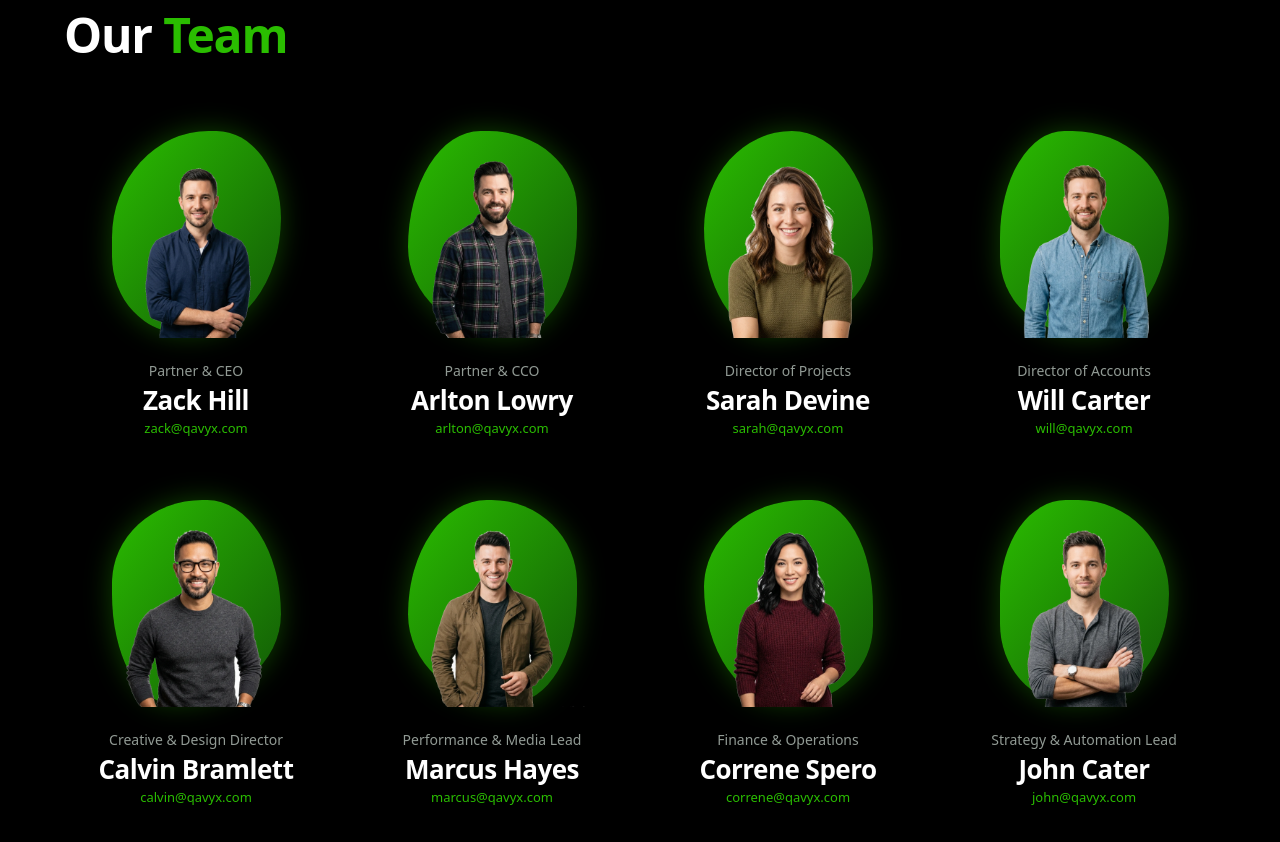
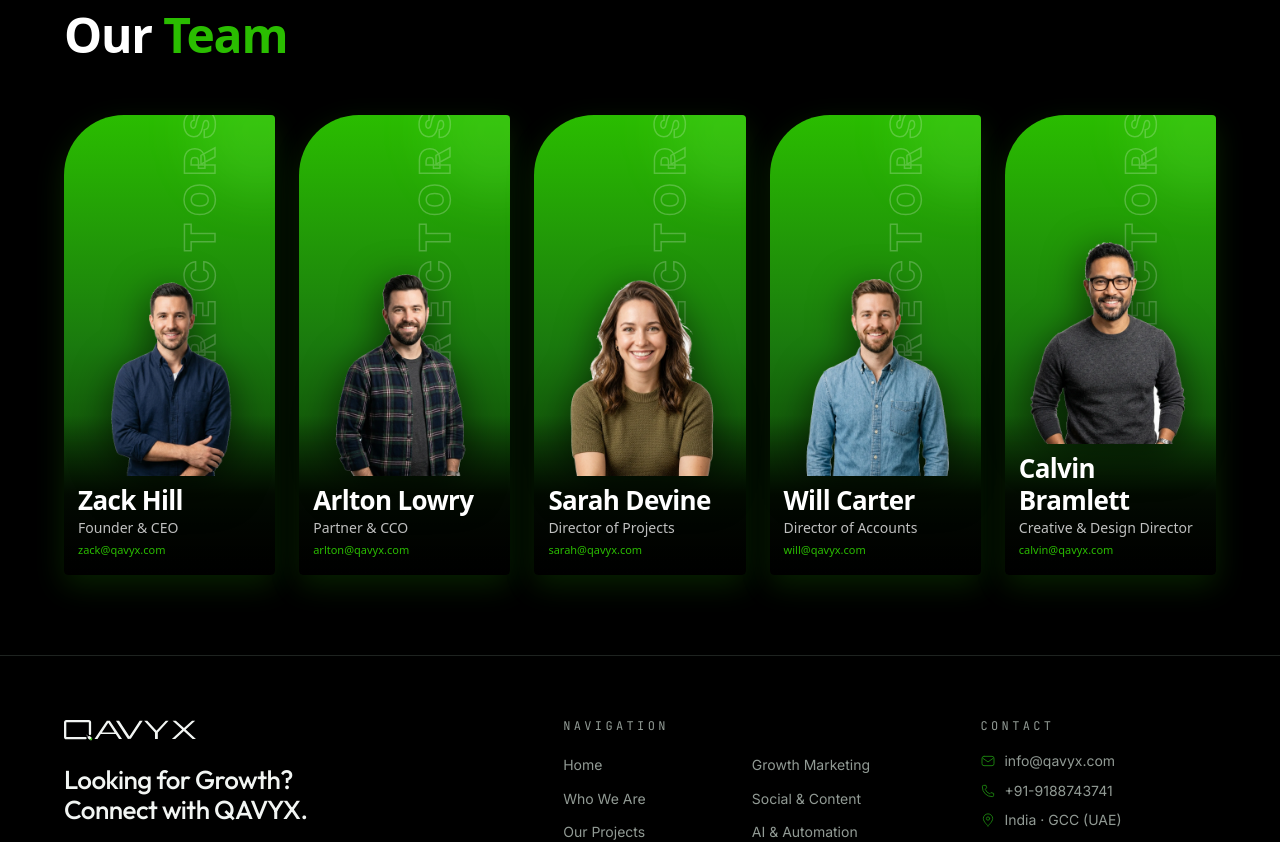
Before and after one commit to zynexta/QAVYX, a Next.js app: page /who-we-are in a window 1280 px wide. Shown: the part 1200-2042 px from the top of the page. Built offline with nearby package versions, Linux system fonts and the light colour scheme.

Commit message:
feat: implement 5-card single row team section matching reference design

```diff
--- a/components/company/TeamSection.tsx
+++ b/components/company/TeamSection.tsx
@@ -6,17 +6,15 @@ export interface TeamMember {
   role: string;
   email: string;
   image: string;
-  borderRadius: string;
 }
 
 export const TEAM_MEMBERS: TeamMember[] = [
   {
     id: '1',
     name: 'Zack Hill',
-    role: 'Partner & CEO',
+    role: 'Founder & CEO',
     email: 'zack@qavyx.com',
     image: '/images/team/team_zack.webp',
-    borderRadius: '60% 40% 55% 45% / 55% 45% 60% 40%',
   },
   {
     id: '2',
@@ -24,7 +22,6 @@ export const TEAM_MEMBERS: TeamMember[] = [
     role: 'Partner & CCO',
     email: 'arlton@qavyx.com',
     image: '/images/team/team_arlton.webp',
-    borderRadius: '45% 55% 40% 60% / 60% 40% 55% 45%',
   },
   {
     id: '3',
@@ -32,7 +29,6 @@ export const TEAM_MEMBERS: TeamMember[] = [
     role: 'Director of Projects',
     email: 'sarah@qavyx.com',
     image: '/images/team/team_sarah.webp',
-    borderRadius: '52% 48% 62% 38% / 48% 58% 42% 52%',
   },
   {
     id: '4',
@@ -40,7 +36,6 @@ export const TEAM_MEMBERS: TeamMember[] = [
     role: 'Director of Accounts',
     email: 'will@qavyx.com',
     image: '/images/team/team_will.webp',
-    borderRadius: '40% 60% 50% 50% / 55% 45% 60% 40%',
   },
   {
     id: '5',
@@ -48,31 +43,6 @@ export const TEAM_MEMBERS: TeamMember[] = [
     role: 'Creative & Design Director',
     email: 'calvin@qavyx.com',
     image: '/images/team/team_calvin.webp',
-    borderRadius: '55% 45% 65% 35% / 42% 58% 45% 55%',
-  },
-  {
-    id: '6',
-    name: 'Marcus Hayes',
-    role: 'Performance & Media Lead',
-    email: 'marcus@qavyx.com',
-    image: '/images/team/team_marcus.webp',
-    borderRadius: '48% 52% 40% 60% / 58% 42% 55% 45%',
-  },
-  {
-    id: '7',
-    name: 'Correne Spero',
-    role: 'Finance & Operations',
-    email: 'correne@qavyx.com',
-    image: '/images/team/team_correne.webp',
-    borderRadius: '62% 38% 50% 50% / 45% 55% 40% 60%',
-  },
-  {
-    id: '8',
-    name: 'John Cater',
-    role: 'Strategy & Automation Lead',
-    email: 'john@qavyx.com',
-    image: '/images/team/team_john.webp',
-    borderRadius: '42% 58% 55% 45% / 50% 50% 58% 42%',
   },
 ];
 
@@ -84,8 +54,8 @@ export function TeamSection() {
       className="relative w-full py-12 sm:py-16 md:py-20 bg-black select-none overflow-hidden"
     >
       <div className="mx-auto max-w-[var(--qx-shell)] px-3 sm:px-6">
-        {/* Header: Our Team with #2ABD00 highlight */}
-        <div className="mb-12 sm:mb-16 text-left">
+        {/* Header: Our Team */}
+        <div className="mb-10 sm:mb-14 text-left">
           <h2
             id="qx-team-heading"
             className="text-3xl sm:text-4xl md:text-5xl font-bold tracking-tight text-white font-sans"
@@ -94,51 +64,66 @@ export function TeamSection() {
           </h2>
         </div>
 
-        {/* 4-Column Responsive Grid matching reference */}
-        <div className="grid grid-cols-2 sm:grid-cols-2 lg:grid-cols-4 gap-y-12 sm:gap-y-14 gap-x-6 sm:gap-x-10 lg:gap-x-8 justify-items-center">
+        {/* 5 Cards in a Single Row matching the reference */}
+        <div className="grid grid-cols-2 sm:grid-cols-3 lg:grid-cols-5 gap-3.5 sm:gap-4 lg:gap-3.5 xl:gap-4 justify-items-center">
           {TEAM_MEMBERS.map((member) => (
             <div
               key={member.id}
-              className="group flex flex-col items-center text-center w-full max-w-[220px]"
+              className="group relative flex flex-col justify-end w-full max-w-[230px] h-[370px] xs:h-[400px] sm:h-[430px] lg:h-[460px]"
             >
-              {/* Photo Area with Organic Fluid Green Blob behind */}
-              <div className="relative w-[150px] h-[175px] xs:w-[165px] xs:h-[190px] sm:w-[185px] sm:h-[215px] flex items-end justify-center mb-4">
-                {/* Organic Green Fluid Blob */}
+              {/* Green Pillar Card Body matching reference: heavy rounded top-left, square top-right */}
+              <div className="absolute inset-0 rounded-tl-[44px] xs:rounded-tl-[52px] sm:rounded-tl-[60px] rounded-tr-[4px] rounded-b-[4px] bg-gradient-to-b from-[#2ABD00] via-[#1a7a0e] to-[#072403] overflow-hidden shadow-[0_10px_30px_rgba(42,189,0,0.18)] transition-all duration-300 group-hover:shadow-[0_14px_45px_rgba(42,189,0,0.38)]">
+                {/* Vertical Outlined "Directors" Watermark on the LEFT side */}
+                <span
+                  aria-hidden="true"
+                  className="absolute -left-6 xs:-left-5 sm:-left-4 top-[32%] -translate-y-1/2 -rotate-90 origin-center text-3xl xs:text-4xl sm:text-[42px] font-black uppercase tracking-[0.2em] pointer-events-none select-none whitespace-nowrap opacity-25"
+                  style={{
+                    WebkitTextStroke: '1.5px rgba(255, 255, 255, 0.9)',
+                    color: 'transparent',
+                  }}
+                >
+                  Directors
+                </span>
+
+                {/* Subtle top-right ambient light */}
                 <div
                   aria-hidden="true"
-                  className="pointer-events-none absolute inset-x-2 top-2 bottom-1 bg-gradient-to-br from-[#2ABD00] to-[#125807] shadow-[0_0_28px_rgba(42,189,0,0.35)] transition-all duration-500 group-hover:scale-105 group-hover:rotate-1"
-                  style={{
-                    borderRadius: member.borderRadius,
-                  }}
+                  className="absolute -top-12 -right-12 w-32 h-32 bg-[#86ff66]/15 rounded-full blur-xl pointer-events-none"
                 />
 
-                {/* Team Member Transparent Half-Body Cutout Photo */}
+                {/* Dark Gradient Overlay at Bottom for text legibility */}
+                <div
+                  aria-hidden="true"
+                  className="absolute inset-x-0 bottom-0 h-40 bg-gradient-to-t from-black via-black/85 to-transparent z-10 pointer-events-none"
+                />
+              </div>
+
+              {/* Team Member Cutout with ample headroom */}
+              <div className="relative z-20 w-full h-[84%] flex items-end justify-center pointer-events-none pb-1">
                 {/* eslint-disable-next-line @next/next/no-img-element */}
                 <img
                   src={member.image}
                   alt={member.name}
-                  className="relative z-10 w-full h-full object-contain object-bottom transition-transform duration-300 group-hover:scale-[1.03]"
+                  className="w-full h-full object-contain object-bottom transition-transform duration-300 group-hover:scale-105 drop-shadow-[0_10px_20px_rgba(0,0,0,0.65)]"
                   loading="eager"
                 />
               </div>
 
-              {/* Role */}
-              <p className="text-[11px] sm:text-xs font-sans text-[#919A94] mb-1 leading-tight">
+              {/* Name & Role Content at the Bottom */}
+              <div className="relative z-30 px-3.5 pb-3.5 pt-1 text-left">
+                <h3 className="text-base sm:text-lg font-bold text-white font-sans leading-tight tracking-tight group-hover:text-[#2ABD00] transition-colors">
+                  {member.name}
+                </h3>
+                <p className="text-[11px] sm:text-xs text-white/75 font-sans leading-tight mt-0.5 font-normal">
                   {member.role}
                 </p>
-
-              {/* Name */}
-              <h3 className="text-base sm:text-lg font-bold text-white font-sans leading-tight mb-1 group-hover:text-[#2ABD00] transition-colors">
-                {member.name}
-              </h3>
-
-              {/* Email */}
                 <a
                   href={`mailto:${member.email}`}
-                className="text-xs sm:text-[13px] font-sans font-medium text-[#2ABD00] hover:text-[#86ff66] hover:underline transition-colors leading-tight"
+                  className="inline-block text-[10px] sm:text-[11px] text-[#2ABD00] hover:text-[#86ff66] font-sans leading-tight mt-1 hover:underline transition-colors"
                 >
                   {member.email}
                 </a>
+              </div>
             </div>
           ))}
         </div>
```
Lines whose indentation alone changed are shown as unchanged.
